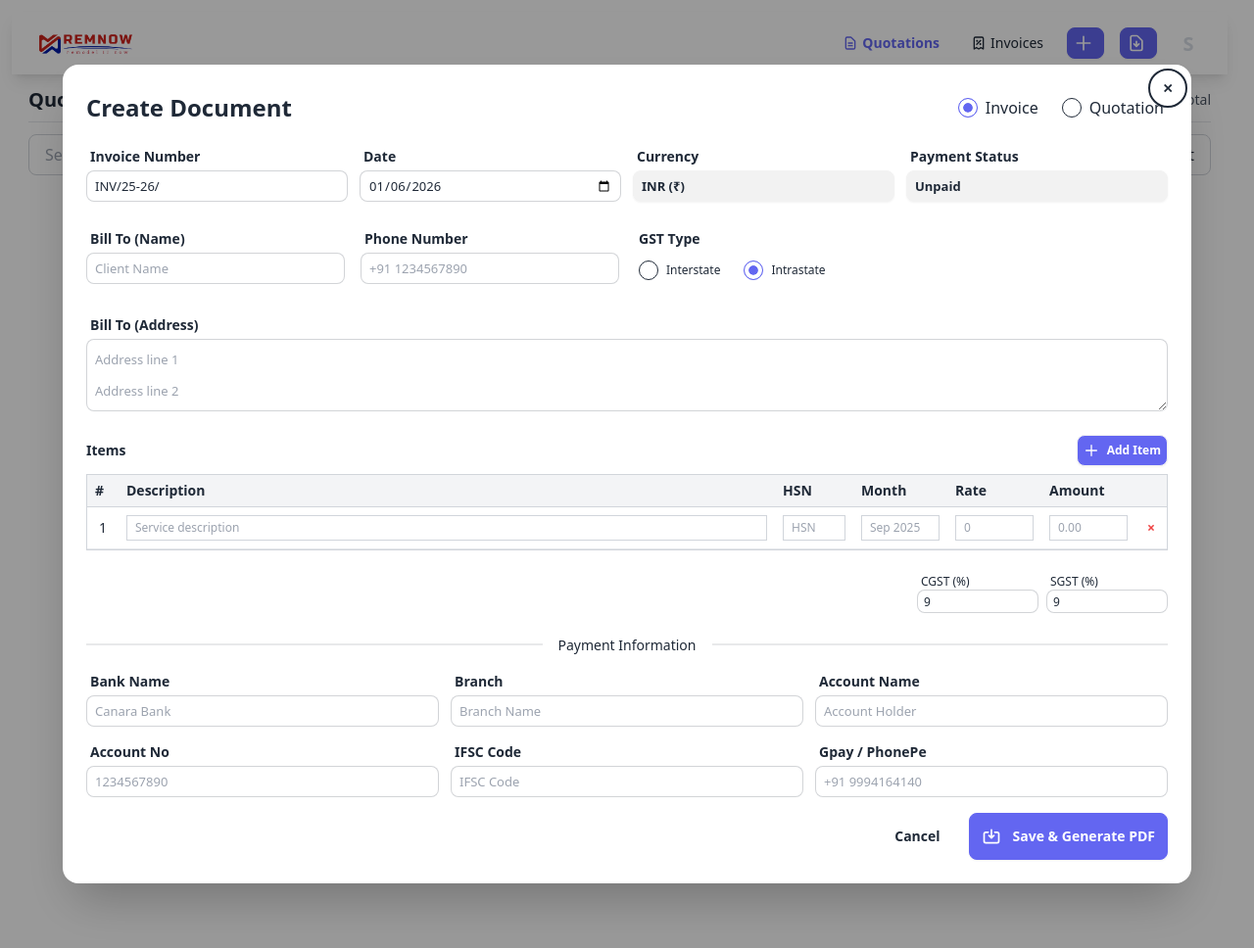
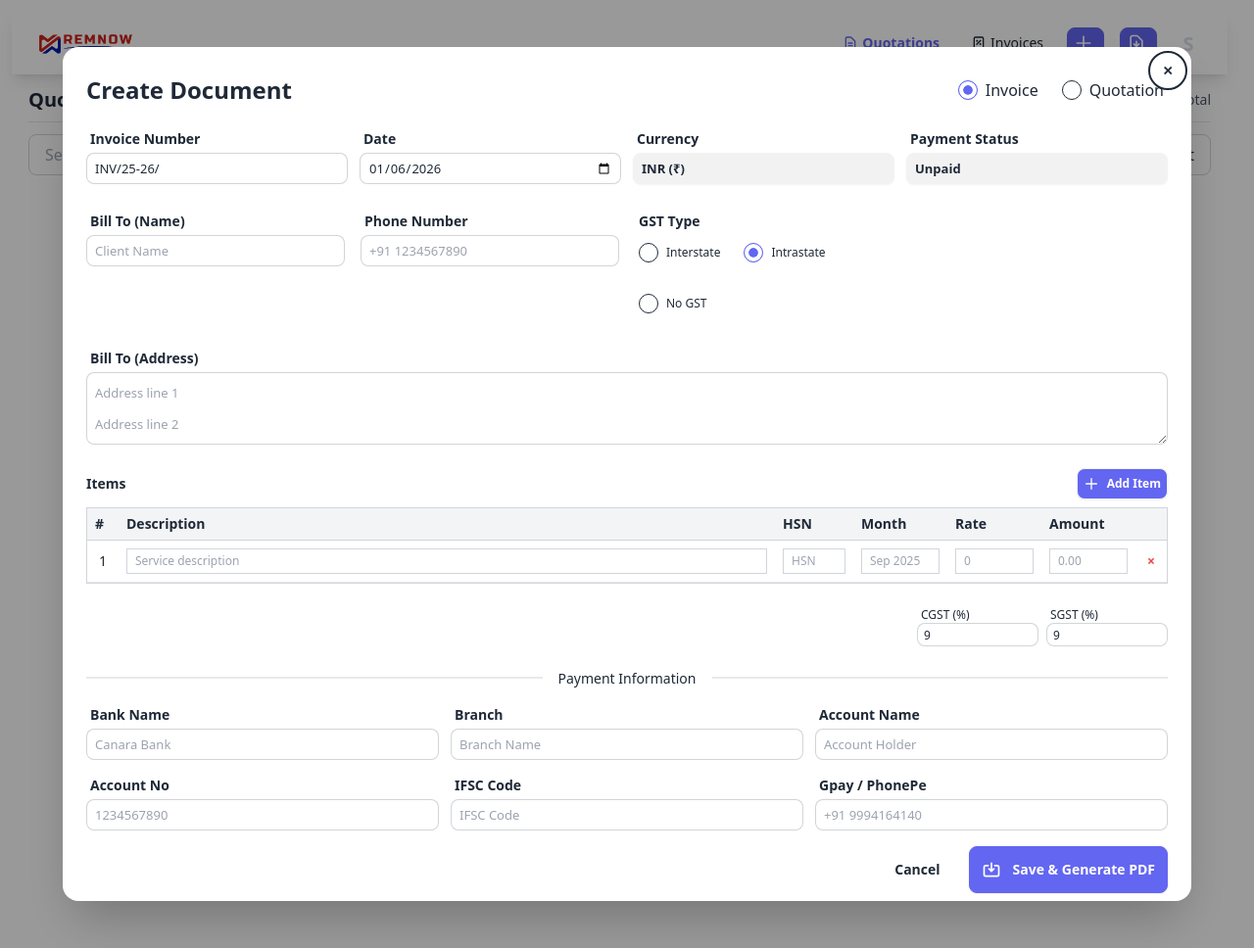
Before and after one commit to remnowwebdevelopmentprojects/invoice-maker, a Flask app: page /?tab=quotations in a window 1280 px wide, after a click that opens the changed part. Shown: the whole page at 98% size. Run offline with Flask 3, Linux system fonts and the light colour scheme; the visitor is signed in with stand-in values (Sample User, id 1); data that the repository does not hold is empty; some libraries are stand-ins or nearby versions.

Commit message:
Add 'No GST' option and improve GST field handling
Introduces a 'No GST' option for quotations, updates backend logic to exclude GST calculations when selected, and enhances frontend forms to hide GST fields accordingly. Also improves robustness of GST rate checks and ensures correct form data submission based on GST type.

```diff
--- a/app.py
+++ b/app.py
@@ -405,7 +405,7 @@ def create_quotation():
         gst_type = data.get('gst_type')
         currency = data['currency']
 
-        if currency == 'INR' and gst_type:
+        if currency == 'INR' and gst_type and gst_type != 'no_gst':
             if gst_type == 'intrastate':
                 cgst_rate = float(data.get('cgst_rate', 0)) if data.get('cgst_rate') else 0
                 sgst_rate = float(data.get('sgst_rate', 0)) if data.get('sgst_rate') else 0
@@ -478,7 +478,7 @@ def update_quotation(quotation_id):
         gst_type = data.get('gst_type')
         currency = data['currency']
 
-        if currency == 'INR' and gst_type:
+        if currency == 'INR' and gst_type and gst_type != 'no_gst':
             if gst_type == 'intrastate':
                 cgst_rate = float(data.get('cgst_rate', 0)) if data.get('cgst_rate') else 0
                 sgst_rate = float(data.get('sgst_rate', 0)) if data.get('sgst_rate') else 0
@@ -617,7 +617,8 @@ def generate_pdf(quotation_id):
 
         # Calculate GST rows if currency is INR
         final_total = total_amount
-        if quotation.currency == 'INR' and quotation.gst_type:
+        final_display = total_display  # Initialize with default value
+        if quotation.currency == 'INR' and quotation.gst_type and quotation.gst_type != 'no_gst':
             items_html += f'''                        <tr class="total-row-subtotal">
                             <td colspan="3"></td>
                             <td class="text-center" style="border-top: 2px solid #000; font-weight: 700;">Sub Total</td>
@@ -625,7 +626,7 @@ def generate_pdf(quotation_id):
                         </tr>
 '''
 
-            if quotation.gst_type == 'intrastate' and quotation.cgst_rate and quotation.sgst_rate:
+            if quotation.gst_type == 'intrastate' and quotation.cgst_rate is not None and quotation.sgst_rate is not None:
                 cgst_amount = base_amount * float(quotation.cgst_rate) / 100
                 sgst_amount = base_amount * float(quotation.sgst_rate) / 100
                 final_total = base_amount + cgst_amount + sgst_amount
@@ -645,7 +646,7 @@ def generate_pdf(quotation_id):
                             <td class="text-right" style="font-weight: 600;">{sgst_display}</td>
                         </tr>
 '''
-            elif quotation.gst_type == 'interstate' and quotation.igst_rate:
+            elif quotation.gst_type == 'interstate' and quotation.igst_rate is not None:
                 igst_amount = base_amount * float(quotation.igst_rate) / 100
                 final_total = base_amount + igst_amount
 
@@ -919,7 +920,8 @@ def view_shared_pdf(token):
 
         # Calculate GST rows if currency is INR
         final_total = total_amount
-        if quotation.currency == 'INR' and quotation.gst_type:
+        final_display = total_display  # Initialize with default value
+        if quotation.currency == 'INR' and quotation.gst_type and quotation.gst_type != 'no_gst':
             items_html += f'''                        <tr class="total-row-subtotal">
                             <td colspan="3"></td>
                             <td class="text-center" style="border-top: 2px solid #000; font-weight: 700;">Sub Total</td>
@@ -927,7 +929,7 @@ def view_shared_pdf(token):
                         </tr>
 '''
 
-            if quotation.gst_type == 'intrastate' and quotation.cgst_rate and quotation.sgst_rate:
+            if quotation.gst_type == 'intrastate' and quotation.cgst_rate is not None and quotation.sgst_rate is not None:
                 cgst_amount = base_amount * float(quotation.cgst_rate) / 100
                 sgst_amount = base_amount * float(quotation.sgst_rate) / 100
                 final_total = base_amount + cgst_amount + sgst_amount
@@ -947,7 +949,7 @@ def view_shared_pdf(token):
                             <td class="text-right" style="font-weight: 600;">{sgst_display}</td>
                         </tr>
 '''
-            elif quotation.gst_type == 'interstate' and quotation.igst_rate:
+            elif quotation.gst_type == 'interstate' and quotation.igst_rate is not None:
                 igst_amount = base_amount * float(quotation.igst_rate) / 100
                 final_total = base_amount + igst_amount
 
@@ -1446,7 +1448,8 @@ def generate_pdf_content(quotation):
 
         # Calculate GST rows if currency is INR
         final_total = total_amount
-        if quotation.currency == 'INR' and quotation.gst_type:
+        final_display = total_display  # Initialize with default value
+        if quotation.currency == 'INR' and quotation.gst_type and quotation.gst_type != 'no_gst':
             items_html += f'''                        <tr class="total-row-subtotal">
                             <td colspan="3"></td>
                             <td class="text-center" style="border-top: 2px solid #000; font-weight: 700;">Sub Total</td>
@@ -1454,7 +1457,7 @@ def generate_pdf_content(quotation):
                         </tr>
 '''
 
-            if quotation.gst_type == 'intrastate' and quotation.cgst_rate and quotation.sgst_rate:
+            if quotation.gst_type == 'intrastate' and quotation.cgst_rate is not None and quotation.sgst_rate is not None:
                 cgst_amount = base_amount * float(quotation.cgst_rate) / 100
                 sgst_amount = base_amount * float(quotation.sgst_rate) / 100
                 final_total = base_amount + cgst_amount + sgst_amount
@@ -1474,7 +1477,7 @@ def generate_pdf_content(quotation):
                             <td class="text-right" style="font-weight: 600;">{sgst_display}</td>
                         </tr>
 '''
-            elif quotation.gst_type == 'interstate' and quotation.igst_rate:
+            elif quotation.gst_type == 'interstate' and quotation.igst_rate is not None:
                 igst_amount = base_amount * float(quotation.igst_rate) / 100
                 final_total = base_amount + igst_amount
 
--- a/templates/dashboard.html
+++ b/templates/dashboard.html
@@ -1502,7 +1502,7 @@
                     </div>
                     <div id="gstTypeSection" class="form-control sm:col-span-2 lg:col-span-1" style="display: none;">
                         <label class="label py-1"><span class="label-text font-semibold text-xs sm:text-sm">GST Type</span></label>
-                        <div class="flex gap-2 sm:gap-4">
+                        <div class="flex gap-2 sm:gap-4 flex-wrap">
                             <label class="label cursor-pointer gap-1 sm:gap-2">
                                 <input type="radio" name="gst_type" value="interstate" class="radio radio-primary radio-sm" onchange="handleGstTypeChange()" />
                                 <span class="label-text text-xs">Interstate</span>
@@ -1510,6 +1510,10 @@
                             <label class="label cursor-pointer gap-1 sm:gap-2">
                                 <input type="radio" name="gst_type" value="intrastate" class="radio radio-primary radio-sm" checked onchange="handleGstTypeChange()" />
                                 <span class="label-text text-xs">Intrastate</span>
+                            </label>
+                            <label class="label cursor-pointer gap-1 sm:gap-2">
+                                <input type="radio" name="gst_type" value="no_gst" class="radio radio-primary radio-sm" onchange="handleGstTypeChange()" />
+                                <span class="label-text text-xs">No GST</span>
                             </label>
                         </div>
                     </div>
@@ -2148,13 +2152,21 @@
             const gstType = document.querySelector('input[name="gst_type"]:checked')?.value || 'intrastate';
             const intrastateFields = document.getElementById('intrastateGstFields');
             const interstateFields = document.getElementById('interstateGstFields');
-
-            if (gstType === 'intrastate') {
-                intrastateFields.style.display = 'block';
-                interstateFields.style.display = 'none';
+            const gstFieldsSection = document.getElementById('gstFieldsSection');
+
+            if (gstType === 'no_gst') {
+                // Hide all GST fields when "No GST" is selected
+                if (intrastateFields) intrastateFields.style.display = 'none';
+                if (interstateFields) interstateFields.style.display = 'none';
+                if (gstFieldsSection) gstFieldsSection.style.display = 'none';
+            } else if (gstType === 'intrastate') {
+                if (intrastateFields) intrastateFields.style.display = 'block';
+                if (interstateFields) interstateFields.style.display = 'none';
+                if (gstFieldsSection) gstFieldsSection.style.display = 'block';
             } else {
-                intrastateFields.style.display = 'none';
-                interstateFields.style.display = 'block';
+                if (intrastateFields) intrastateFields.style.display = 'none';
+                if (interstateFields) interstateFields.style.display = 'block';
+                if (gstFieldsSection) gstFieldsSection.style.display = 'block';
             }
         }
 
@@ -2353,7 +2365,9 @@
             if (currency === 'INR') {
                 const gstType = document.querySelector('input[name="gst_type"]:checked')?.value || 'intrastate';
                 formData.gst_type = gstType;
-                if (gstType === 'intrastate') {
+                if (gstType === 'no_gst') {
+                    // No GST fields needed for "No GST" option
+                } else if (gstType === 'intrastate') {
                     formData.cgst_rate = document.getElementById('cgst_rate').value || '9';
                     formData.sgst_rate = document.getElementById('sgst_rate').value || '9';
                 } else {
```
Also changed, not shown: templates/create.html (+28 -8 lines).
